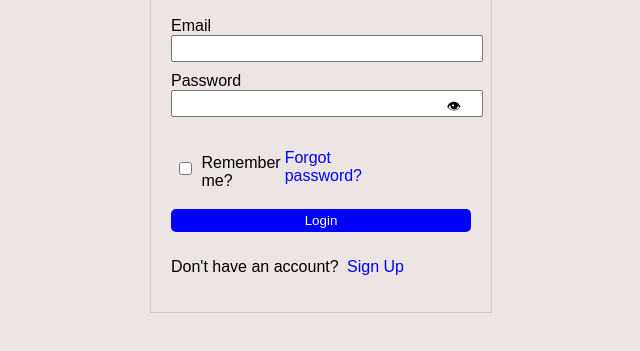
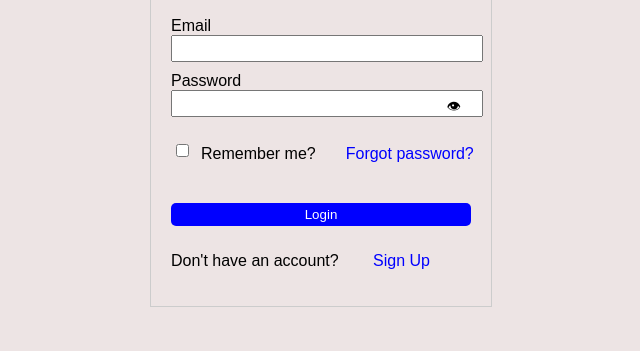
Before and after one commit to njorogewambuielizabeth/Registration-Inputs, a plain HTML site: page login form/index.html in a window 1280 px wide. Shown: the part 139-490 px from the top of the page, without its empty margins (319-959 px from the left). Drawn offline with Linux system fonts and the light colour scheme; files whose address does not match are found by name.

Commit message:
made changes

```diff
--- a/login form/index.html
+++ b/login form/index.html
@@ -28,10 +28,15 @@
 
 
             <div class="remember-forgot">
-                <input type="checkbox" name="remember_me" id="remember_me">
+
                 <label for="remember_me">Remember me?</label>
                 <a href="#" class="forgot-password">Forgot password?</a>
             </div>
+            <div id="check">
+                <input type="checkbox" name="remember_me" id="remember_me">
+            </div>
+            <br>
+            <br>
 
             <button type="submit">Login</button>
         </form>
--- a/login form/style.css
+++ b/login form/style.css
@@ -19,8 +19,8 @@ h1 {
 
 select,
 input,
-button,
-a {
+button
+ {
   width: 100%;
   padding: 4px;
   margin-bottom: 10px;
@@ -42,6 +42,7 @@ a {
   text-align: left;
   text-decoration: none;
   color: blue;
+  margin-left: 10%;
 }
 
 .password-toggle {
@@ -66,13 +67,21 @@ a {
 }
 
 .remember-forgot {
-  display: flex;
+  display: inline-table;
   align-items: center;
   justify-content: space-between;
   margin-bottom: 10px;
-  margin-right: 35%;
+  margin-right: 55%;
+
+  width: 100%;
+  margin-left: 10%;
 }
 
+
 .remember-forgot input[type="checkbox"] {
-  margin-right: 5px;
+  margin-right: 5%;
 }
+#check{
+  margin-right:95%;
+  margin-top: -2em;
+}
```
